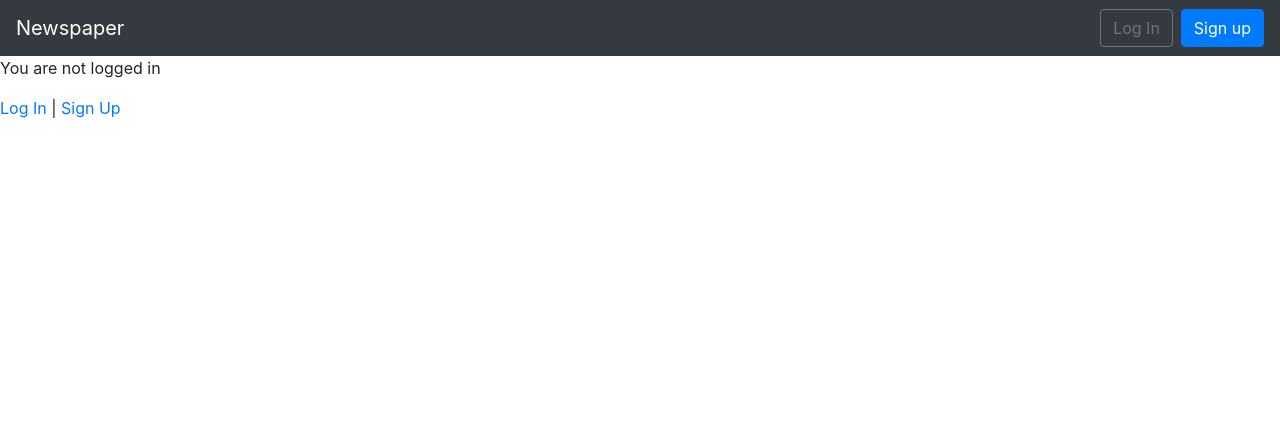
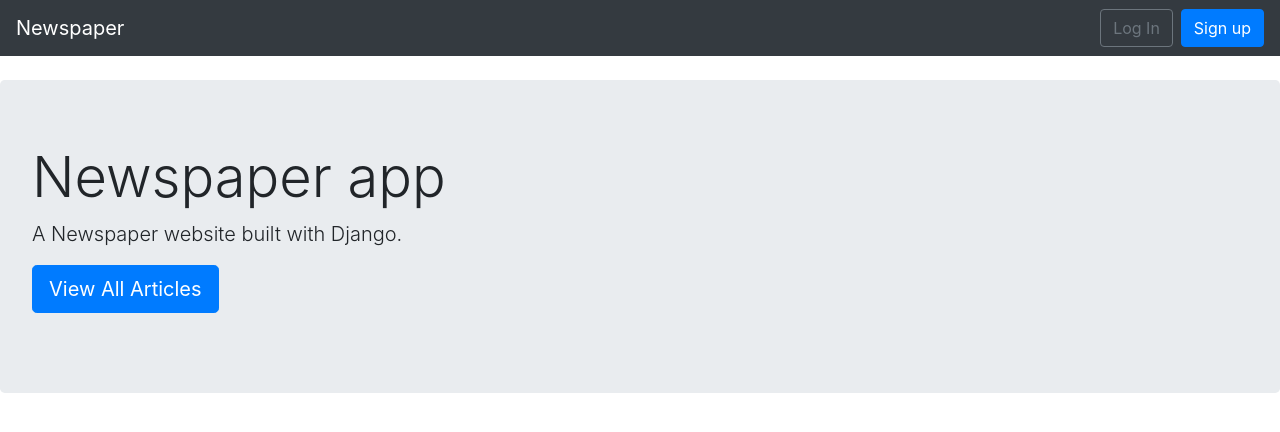
Before and after one commit to kingtroga/news, a Django app: page / in a window 1280 px wide. Shown: the top 432 px of the page. Run offline with Django 3.2, Linux system fonts and the light colour scheme; some libraries are stand-ins or nearby versions.

Commit message:
fourth commit

```diff
--- a/articles/urls.py
+++ b/articles/urls.py
@@ -4,6 +4,7 @@ from .views import (
     ArticleUpdateView,
     ArticleDetailView,
     ArticleDeleteView,
+    ArticleCreateView,
     )
 
 urlpatterns = [
@@ -14,6 +15,8 @@ urlpatterns = [
 
         path('<int:pk>/delete/', ArticleDeleteView.as_view(), name='article_delete'),
 
+        path('new/', ArticleCreateView.as_view(),  name="article_new"),
+
         path('', ArticleListView.as_view(), name='article_list'),
 
 ]
--- a/templates/base.html
+++ b/templates/base.html
@@ -16,7 +16,22 @@ initial-scale=1, shrink-to-fit=no">
     <body>
           <nav class="navbar navbar-expand-lg navbar-dark bg-dark">
 
-<a class="navbar-brand" href="{% url 'home' %}">Newspaper</a>
+<a class="navbar-brand" href="{% url  'home' %}">Newspaper</a>
+
+{% if user.is_authenticated %}
+
+<ul class="navbar-nav mr-auto">
+
+<li class="nav-item">
+
+<a href="{% url 'article_new' %}">+ New</a>
+
+</li>
+
+</ul>
+
+{% endif %}
+
 
 <button class="navbar-toggler" type="button" data-toggle="collapse"
 
--- a/templates/home.html
+++ b/templates/home.html
@@ -4,21 +4,13 @@
 
 
 {% block content %}
-
-    {% if user.is_authenticated %}
-
-        Hi {{ user.username }}! You're {{ user.age }} years old.
-
-        <p><a href="{% url 'logout' %}">Log Out</a></p>
-
-    {% else %}
-
-        <p>You are not logged in</p>
-
-        <a href="{% url 'login' %}">Log In</a> |
-
-        <a href="{% url 'signup' %}">Sign Up</a>
-
-    {% endif %}
-
+   <br/>
+   <div class="jumbotron">
+    <h1 class="display-4">Newspaper app</h1>
+    <p class="lead">A Newspaper website built with Django.</p>
+    <p class="lead">
+      <a class="btn btn-primary btn-lg" href="{% url 'article_list' %}"
+role="button">View All Articles</a>
+    </p>
+</div>
 {% endblock content %}
```
Also changed, not shown: articles/views.py (+6 -1 lines), templates/article_new.html (added, +10 -0 lines), db.sqlite3.
